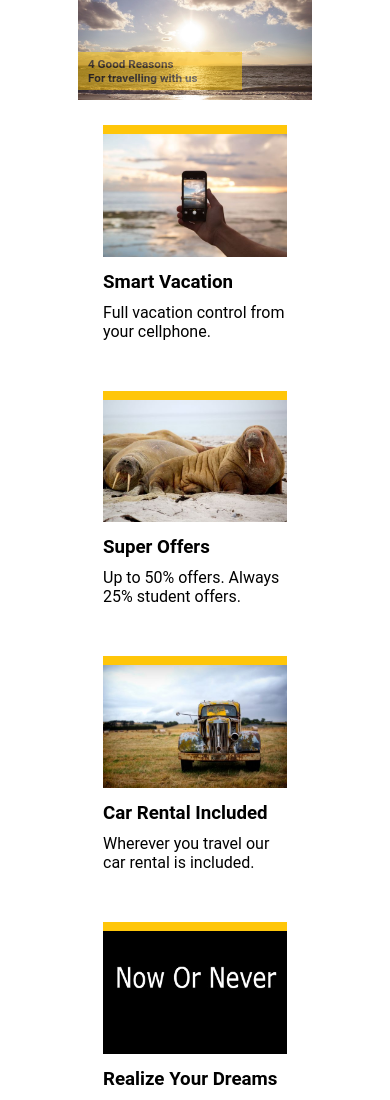
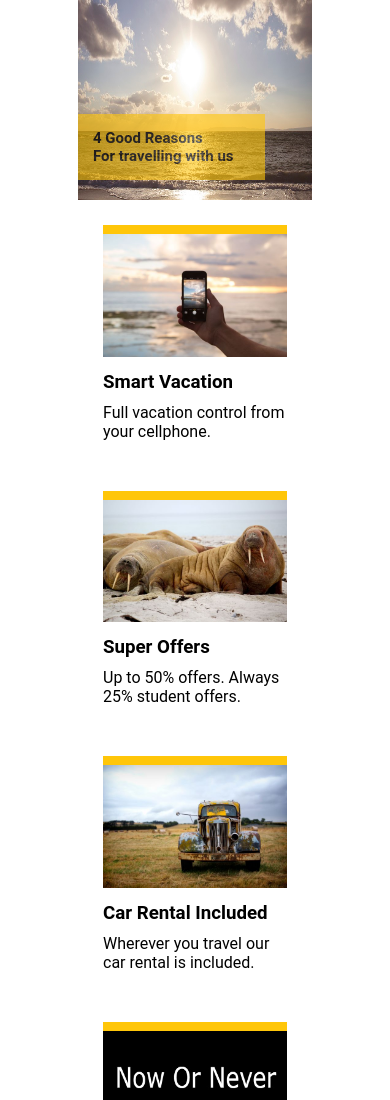
Before and after one commit to zuongtu225/HACKATHON_01, a plain HTML site: page index.html in a window 390 px wide. Shown: the top 1100 px of the page. Drawn offline with Linux system fonts and the light colour scheme.

Commit message:
Hackathon_01

```diff
--- a/index.html
+++ b/index.html
@@ -17,8 +17,8 @@
     <div class="banner">
       <img src="./img/beach3.jpg" alt="" />
       <div class="banner-title">
-        <h3>4 Good Reasons</h3>
-        <h3>For travelling with us</h3>
+        <h2>4 Good Reasons</h2>
+        <h2>For travelling with us</h2>
       </div>
     </div>
     <div class="container-content">
--- a/style.css
+++ b/style.css
@@ -10,7 +10,7 @@ body {
 .banner {
   margin: 0 auto;
   width: 100%;
-  height: 500px;
+  height: 400px;
   position: relative;
   background-color: aqua;
 }
@@ -24,7 +24,7 @@ body {
   position: absolute;
   bottom: 10%;
   background-color: #ffc609;
-  opacity: 0.7;
+  opacity: 0.6;
   font-family: "Roboto", sans-serif;
   font-weight: bold;
 }
@@ -52,12 +52,14 @@ body {
     background-color: aqua;
   }
   .banner-title {
-    font-size: 10px;
-    padding: 5px 105px 5px 10px;
+    width: 70%;
+    padding: 15px;
     position: absolute;
     bottom: 10%;
     background-color: #ffc609;
-    opacity: 0.5;
+    opacity: 0.6;
+    font-family: "Roboto", sans-serif;
+    font-weight: bold;
   }
   .container-content {
     display: grid;
@@ -69,17 +71,20 @@ body {
   .banner {
     margin: 0 auto;
     width: 100%;
-    height: 100px;
+    height: 200px;
     position: relative;
     background-color: aqua;
   }
   .banner-title {
     font-size: 10px;
-    padding: 5px 20px 5px 10px;
+    width: 80%;
+    padding: 15px;
     position: absolute;
     bottom: 10%;
     background-color: #ffc609;
-    opacity: 0.5;
+    opacity: 0.6;
+    font-family: "Roboto", sans-serif;
+    font-weight: bold;
   }
   .container-content {
     display: grid;
```
